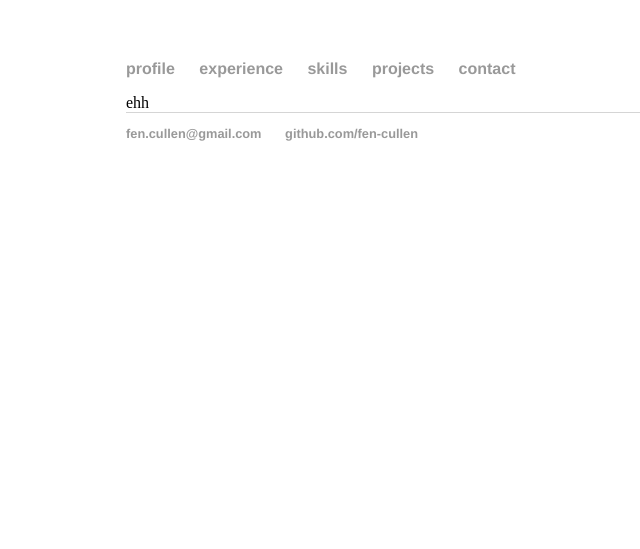
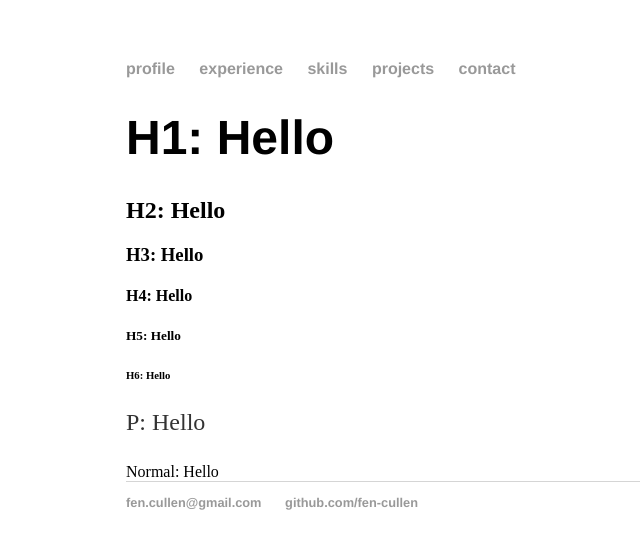
Before and after one commit to fen-cullen/fen-cullen.github.io, a Jekyll site: the page built from projects/index.html, in a window 1280 px wide. Shown: the top 549 px of the page, without its empty margins (66-706 px from the left). Built offline with Jekyll 4.4.1, drawn with Linux system fonts in a browser that asks for light colours.

Commit message:
Update index.html
testing

```diff
--- a/projects/index.html
+++ b/projects/index.html
@@ -2,4 +2,11 @@
 layout: default
 title: Projects
 ---
-ehh
+<h1>H1: Hello</h1>
+<h2>H2: Hello</h2>
+<h3>H3: Hello</h3>
+<h4>H4: Hello</h4>
+<h5>H5: Hello</h5>
+<h6>H6: Hello</h6>
+<p>P: Hello</p>
+Normal: Hello
```
